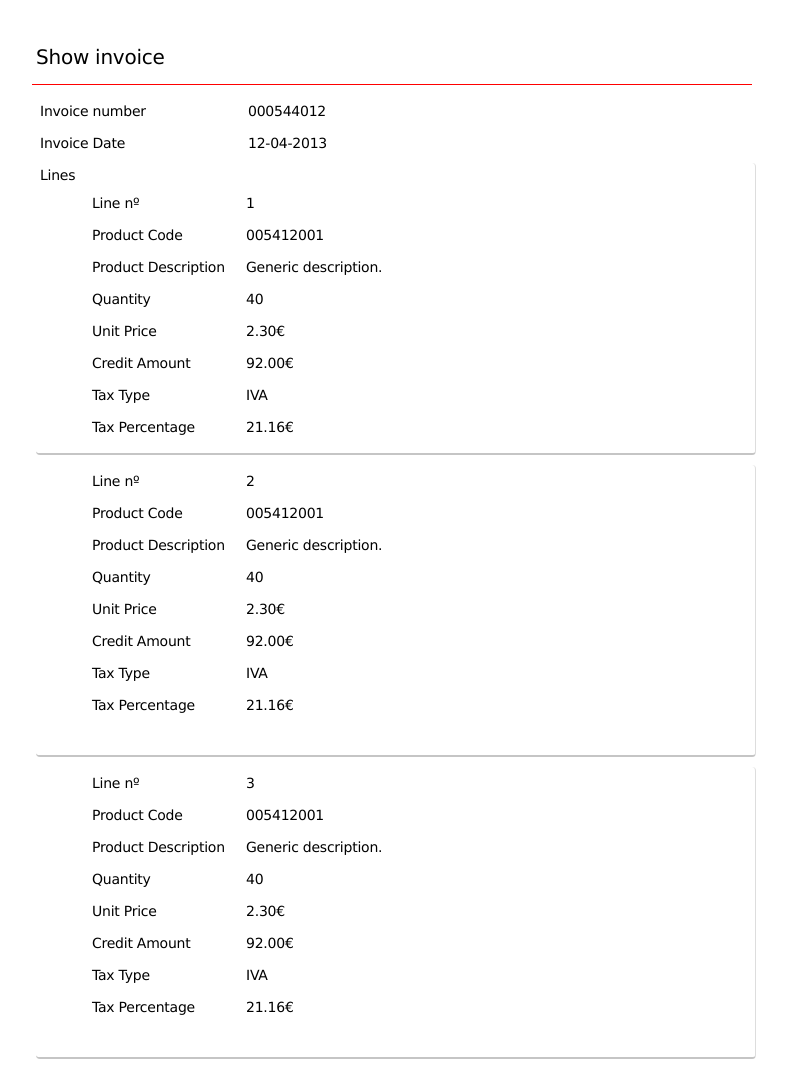
After one commit to DDuarte/feup-ltw-invoice-system, a PHP site: page /showInvoice.html in a window 1280 px wide. The commit adds this page. Shown: the whole page, without its empty margins (248-1035 px from the left). Run offline with PHP 8.4, Linux system fonts and the light colour scheme.

Commit message:
Rename html file.
Implement showInvoice html and css style.

```diff
--- a/css/style.css
+++ b/css/style.css
@@ -35,9 +35,9 @@ body{
     font-size:20px;
 }
 label{
+    display:inline-block;
     padding: 4px;
     width: 200px;
-    display:inline-block;
     float:left;
 }
 ._row{
@@ -125,6 +125,9 @@ select {
 }
 div._five_hundred input{
     width: 500px;
+}
+label._five_hundred{
+    width: 500px !important
 }
 div._hundred input{
     width: 100px;
@@ -216,3 +219,16 @@ li > ._invoices_gross_total{
     border-right: 1px solid #A1A1A1;
     border-bottom: 2px solid #c5c5c5;
 }
+
+._line_title{
+}
+
+._invoice_line{
+    position: relative;
+    height: 290px;
+    margin-bottom: 10px;
+
+    border-radius: 4px;
+    border-right: 1px solid #dddddd;
+    border-bottom: 2px solid #c5c5c5;
+}
--- /dev/null
+++ b/showInvoice.html
@@ -0,0 +1,142 @@
+<!DOCTYPE html>
+<html>
+    <head>
+        <meta charset="UTF-8">
+        <link rel="stylesheet"  href="css/style.css" type="text/css">
+        <title></title>
+    </head>
+    <body>
+        <div class="_form">
+            <div class="_header">
+                Show invoice
+            </div>
+            <div class="_row _invoice_number">
+                <label for="invoiceNumber">Invoice number</label>
+                <label for="invoiceNumberValue">000544012</label>
+            </div>
+
+            <div class="_row _invoice_date">
+                <label for="invoiceDate">Invoice Date</label>
+                <label for="invoiceDateValue">12-04-2013</label>
+            </div>
+
+            <div class="_row _line_title">
+                <label for="line">Lines</label>
+                <div class="_invoice_line _sub_row">
+
+                            <div class="_row _line_number">
+                                <label for="lineNumber">Line nº</label>
+                                <label for="lineNumberValue">1</label>
+                            </div>
+                            <div class="_row _product_code">
+                                <label for="productCode">Product Code</label>
+                                <label for="productCodeValue">005412001</label>
+                            </div>
+                            <div class="_row _product_description">
+                                <label for="productDescription">Product Description</label>
+                                <label class="_five_hundred" for="productDescriptionValue">Generic description.</label>
+                            </div>
+                            <div class="_row _quantity">
+                                <label for="quantity">Quantity</label>
+                                <label for="quantityValue">40</label>
+                            </div>
+
+                            <div class="_row _unit_price">
+                                <label for="unitPrice">Unit Price</label>
+                                <label for="unitPriceValue">2.30€</label>
+                            </div>
+                            <div class="_row _credit_amount">
+                                <label for="creditAmount">Credit Amount</label>
+                                <label for="creditAmountValue">92.00€</label>
+                            </div>
+                            <div class="_row _tax_type">
+                                <label for="taxType">Tax Type</label>
+                                <label for="taxTypeValue">IVA</label>
+                            </div>
+                            <div class="_row _tax_percentage">
+                                <label for="taxPercentage">Tax Percentage</label>
+                                <label for="taxPercentageValue">21.16€</label>
+                            </div>
+
+                </div>
+
+                <div class="_invoice_line _sub_row">
+
+                            <div class="_row _line_number">
+                                <label for="lineNumber">Line nº</label>
+                                <label for="lineNumberValue">2</label>
+                            </div>
+                            <div class="_row _product_code">
+                                <label for="productCode">Product Code</label>
+                                <label for="productCodeValue">005412001</label>
+                            </div>
+                            <div class="_row _product_description">
+                                <label for="productDescription">Product Description</label>
+                                <label class="_five_hundred" for="productDescriptionValue">Generic description.</label>
+                            </div>
+                            <div class="_row _quantity">
+                                <label for="quantity">Quantity</label>
+                                <label for="quantityValue">40</label>
+                            </div>
+
+                            <div class="_row _unit_price">
+                                <label for="unitPrice">Unit Price</label>
+                                <label for="unitPriceValue">2.30€</label>
+                            </div>
+                            <div class="_row _credit_amount">
+                                <label for="creditAmount">Credit Amount</label>
+                                <label for="creditAmountValue">92.00€</label>
+                            </div>
+                            <div class="_row _tax_type">
+                                <label for="taxType">Tax Type</label>
+                                <label for="taxTypeValue">IVA</label>
+                            </div>
+                            <div class="_row _tax_percentage">
+                                <label for="taxPercentage">Tax Percentage</label>
+                                <label for="taxPercentageValue">21.16€</label>
+                            </div>
+
+                </div>
+
+                <div class="_invoice_line _sub_row">
+
+                            <div class="_row _line_number">
+                                <label for="lineNumber">Line nº</label>
+                                <label for="lineNumberValue">3</label>
+                            </div>
+                            <div class="_row _product_code">
+                                <label for="productCode">Product Code</label>
+                                <label for="productCodeValue">005412001</label>
+                            </div>
+                            <div class="_row _product_description">
+                                <label for="productDescription">Product Description</label>
+                                <label class="_five_hundred" for="productDescriptionValue">Generic description.</label>
+                            </div>
+                            <div class="_row _quantity">
+                                <label for="quantity">Quantity</label>
+                                <label for="quantityValue">40</label>
+                            </div>
+
+                            <div class="_row _unit_price">
+                                <label for="unitPrice">Unit Price</label>
+                                <label for="unitPriceValue">2.30€</label>
+                            </div>
+                            <div class="_row _credit_amount">
+                                <label for="creditAmount">Credit Amount</label>
+                                <label for="creditAmountValue">92.00€</label>
+                            </div>
+                            <div class="_row _tax_type">
+                                <label for="taxType">Tax Type</label>
+                                <label for="taxTypeValue">IVA</label>
+                            </div>
+                            <div class="_row _tax_percentage">
+                                <label for="taxPercentage">Tax Percentage</label>
+                                <label for="taxPercentageValue">21.16€</label>
+                            </div>
+
+                </div>
+
+            </div>
+        </div>
+    </body>
+</html>
```
Also changed, not shown: showInvoiceInfo.html (deleted, +0 -33 lines).
